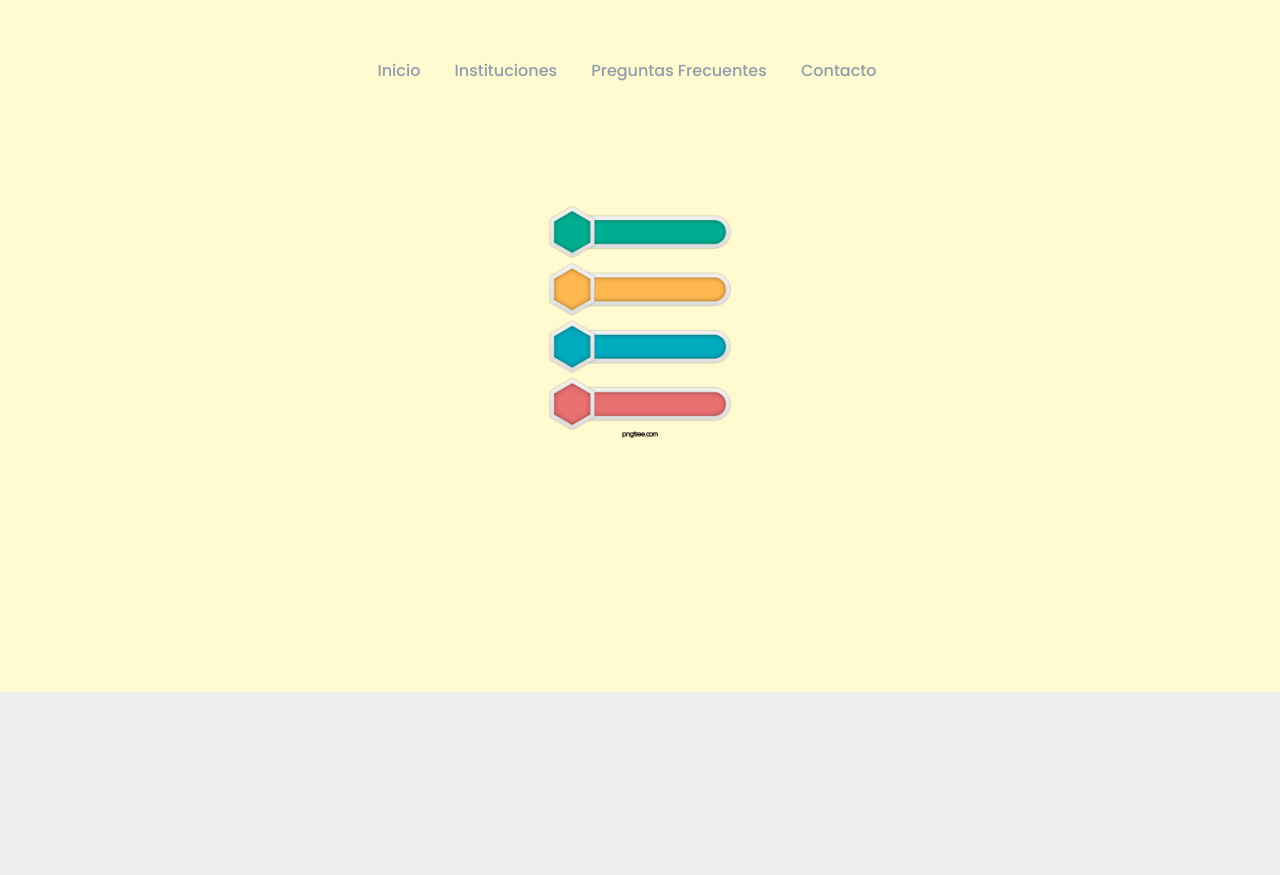
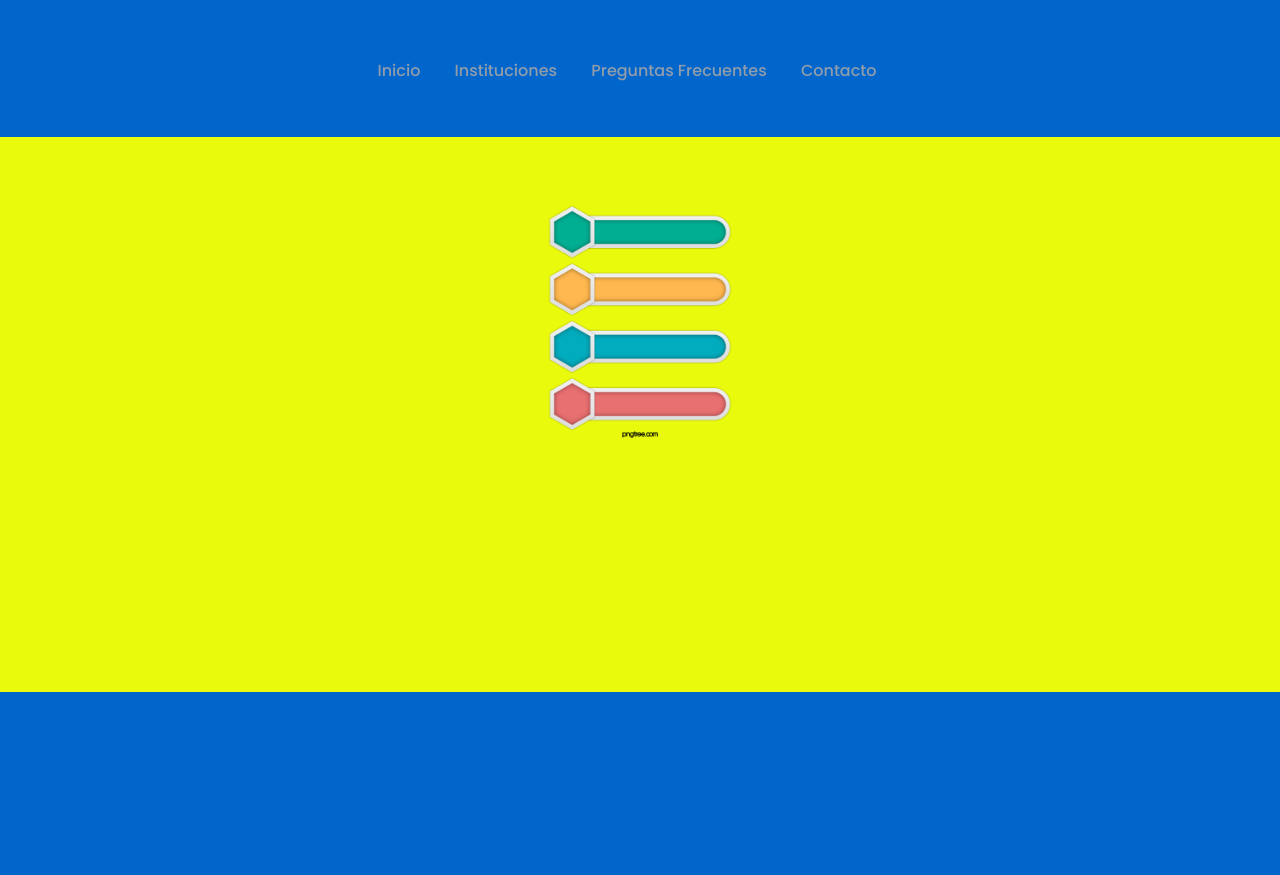
Before and after one commit to alecipo/TESIS, a PHP site: page /SerVoluntario.html in a window 1280 px wide. Shown: the top 875 px of the page. Run offline with PHP 8.4, Linux system fonts and the light colour scheme; some libraries are stand-ins or nearby versions.

Commit message:
Agregando variables a los colores

```diff
--- a/css/serVoluntario.css
+++ b/css/serVoluntario.css
@@ -4,7 +4,7 @@
 }
 
 #Instituciones{
-    background-color: #edf0ee;
+    background-color: var(--blueCustom);
 }
 
 .containerAccordion{
@@ -17,7 +17,7 @@
 
 #Instituciones .stretched-link{
     background-color: transparent;
-    color: darkred;
+    color: var(--greenCustom);
 }
 
 @media (max-width: 800px){
--- a/css/shared.css
+++ b/css/shared.css
@@ -6,11 +6,11 @@ h3 {
 
 .nav_menu{
     position: fixed;
-    background-color: #fffacf;
+    background-color: var(--blueCustom);
 }
 
 .header{
-    background-color: #fffacf;
+    background-color: var(--yellowCustom);
 }
 
 .center-block{
@@ -35,3 +35,9 @@ h3 {
     max-height: 25%;
     max-width: 20%;
 }
+
+:root {
+    --blueCustom:#06c;
+    --yellowCustom: #eafa0c;
+    --greenCustom: #1bf807;
+}
--- a/index.html
+++ b/index.html
@@ -101,7 +101,7 @@
       <div class="mt-80 text-center buttons" data-aos-duration="600" data-aos="fade-down" data-aos-delay="600">
         <div><a href="SerVoluntario.html" class="btn lg action-1">¡Quiero ser Voluntario!</a></div>
       </div>
-      <!-- <img class="asd" src="img/logoImg.png" data-aos="fade-up" data-aos-delay="900" data-aos-duration="600"> -->
+      <img class="asd" src="img/voluntree.png" data-aos="fade-up" data-aos-delay="900" data-aos-duration="600">
     </div>
 
   </header>
@@ -120,7 +120,7 @@
             <img src="img/imgCarousel1.jpeg" class="d-block" alt="...">
           </div>
           <div class="carousel-item">
-              <vid  eo class="video-fluid videoCarousel" autoplay loop muted>
+              <video class="video-fluid videoCarousel" autoplay loop muted>
                   <source src="https://mdbootstrap.com/img/video/forest.mp4" type="video/mp4" />
                 </video>
           </div>
```
